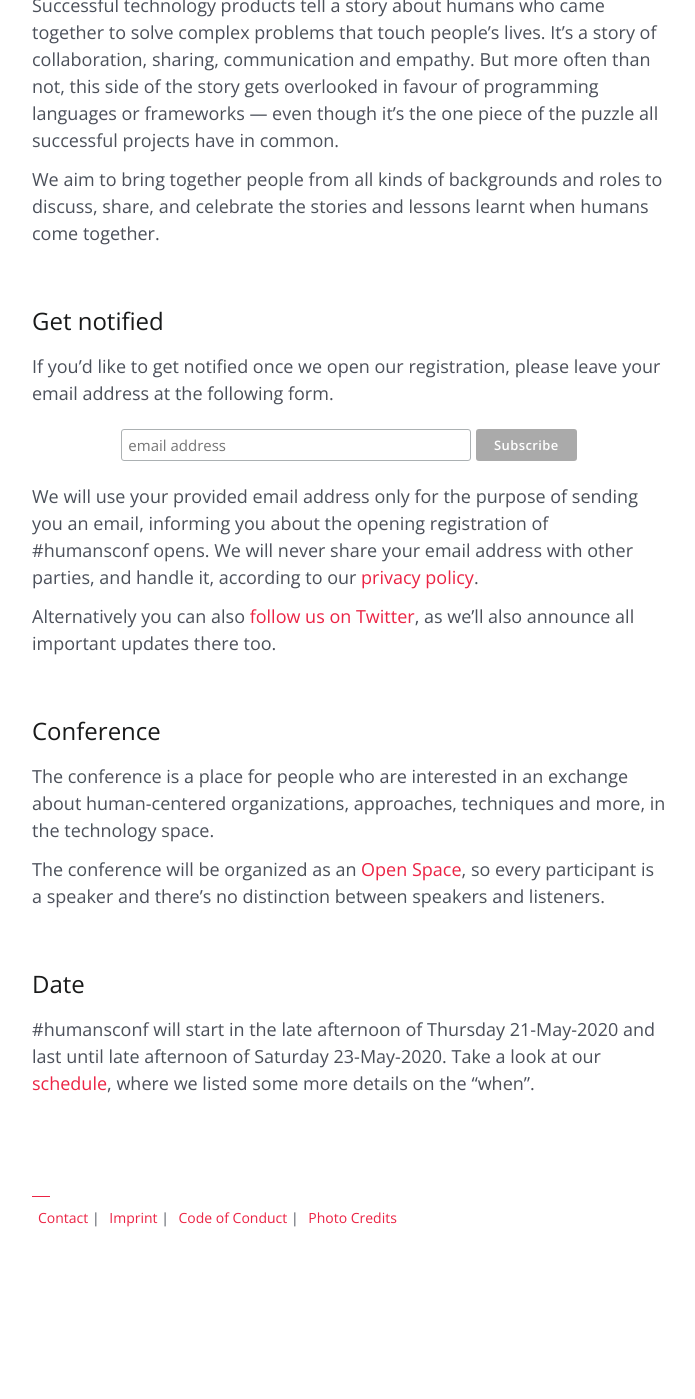
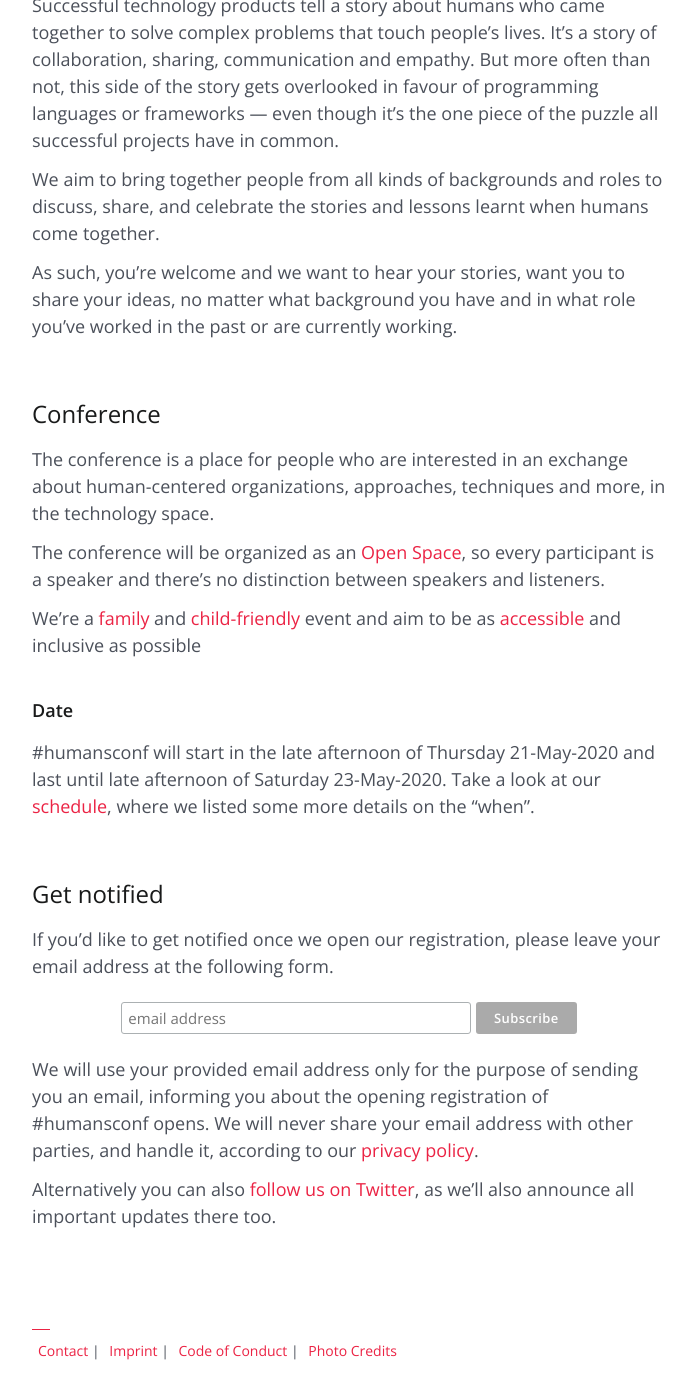
Before and after one commit to humansconf/humansconf.org, a Jekyll site: the page built from index.md, in a window 1280 px wide and 1400 px high, scrolled down 770 px. Shown: the whole window, without its empty margins (291-986 px from the left). Built offline with Jekyll 4.4.1, drawn with Linux system fonts in a browser that asks for light colours; before the commit the page ends 2063 px from its top, so only the background shows below that; some of the changed lines change nothing that is shown.

Commit message:
Launch accessibility pageL

```diff
--- a/_includes/header.html
+++ b/_includes/header.html
@@ -11,9 +11,7 @@
       <li><hr></li>
       <li><a href="/format" title="Format & Schedule of #humansconf">Format & Schedule</a></li>
       <li><a href="/venue" title="Venue & Travel Info">Venue</a></li>
-      {% comment %}
       <li><a href="/accessibility" title="Accessibility at #humansconf">Accessibility</a></li>
-      {% endcomment %}
     </ul>
   </nav>
 </header>
--- a/index.md
+++ b/index.md
@@ -2,8 +2,7 @@
 layout: page
 header_image: header-index.jpg
 summary: >-
-  A conference centered around the most important thing when it comes to impactful technology products: People & their
-  interactions!
+  A conference centered around the most important thing when it comes to impactful technology products: People & their interactions!
   <div class="meta"><b>May 21-23, 2020</b> at SeminarZentrum Rückersbach</div>
 title: "#humansconf"
 ---
@@ -13,6 +12,23 @@
 Successful technology products tell a story about humans who came together to solve complex problems that touch people’s lives. It’s a story of collaboration, sharing, communication and empathy. But more often than not, this side of the story gets overlooked in favour of programming languages or frameworks — even though it’s the one piece of the puzzle all successful projects have in common.
 
 We aim to bring together people from all kinds of backgrounds and roles to discuss, share, and celebrate the stories and lessons learnt when humans come together.
+
+As such, you're welcome and we want to hear your stories, want you to share your ideas, no matter what background you have and in what role you've worked in the past or are currently working.
+
+
+## Conference
+
+The conference is a place for people who are interested in an exchange about human-centered organizations, approaches, techniques and more, in the technology space.
+
+The conference will be organized as an [Open Space](/format), so every participant is a speaker and there’s no distinction between speakers and listeners.
+
+We're a [family][family] and [child-friendly][childcare] event and aim to be as [accessible][accessibility] and inclusive as possible
+
+
+### Date
+
+#humansconf will start in the late afternoon of Thursday 21-May-2020 and last until late afternoon of Saturday 23-May-2020. Take a look at our [schedule][schedule], where we listed some more details on the "when".
+
 
 ## Get notified
 
@@ -24,12 +40,7 @@
 
 Alternatively you can also [follow us on Twitter](https://twitter.com/humansconf), as we'll also announce all important updates there too.
 
-## Conference
-
-The conference is a place for people who are interested in an exchange about human-centered organizations, approaches, techniques and more, in the technology space.
-
-The conference will be organized as an [Open Space](/format), so every participant is a speaker and there’s no distinction between speakers and listeners.
-
-## Date
-
-#humansconf will start in the late afternoon of Thursday 21-May-2020 and last until late afternoon of Saturday 23-May-2020. Take a look at our [schedule](/format#schedule), where we listed some more details on the "when".
+[schedule]: /format#schedule
+[family]: /accessibility#family-friendly
+[childcare]: /accessibility#child-care
+[accessibility]: /accessibility
```
